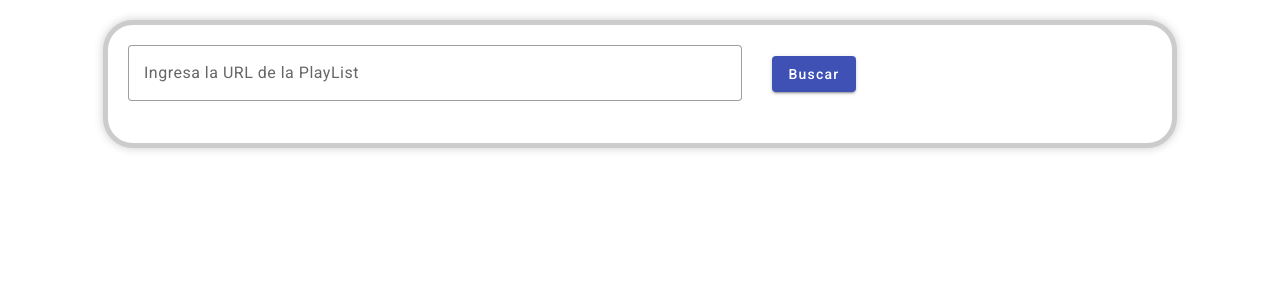
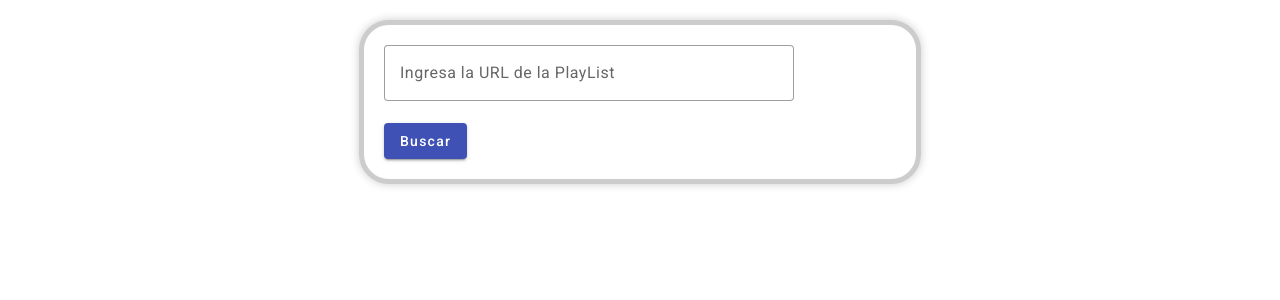
Before and after one commit to migueGO98/Practica4, an Angular app: page / in a window 1280 px wide. Shown: the top 300 px of the page. Built offline with nearby package versions, Linux system fonts and the light colour scheme.

Commit message:
Enviar idPlayList de hijo a padre

```diff
--- a/src/app/components/input-list/input-list.component.css
+++ b/src/app/components/input-list/input-list.component.css
@@ -5,7 +5,7 @@
 }
 
 .busquedaHijo{
-    width: 80%;
+    width: 40%;
     margin: 20px;
     padding: 20px;
     border: 5px solid #ccc;
@@ -15,6 +15,6 @@
 }
 
 .input{
-    width: 60%;
+    width: 80%;
     margin-right: 30px;
 }
--- a/src/app/components/input-list/input-list.component.html
+++ b/src/app/components/input-list/input-list.component.html
@@ -1,8 +1,14 @@
 <div class="busquedaPadre">
     <div class="busquedaHijo">
-        <mat-form-field appearance="outline" class="input">
-            <input matInput placeholder="Ingresa la URL de la PlayList">
-        </mat-form-field>
-        <button mat-raised-button color="primary" class="boton" type="submit">Buscar</button>
+        <form class="row" (ngSubmit)="enviarIdPlayList()">
+            <mat-form-field appearance="outline" class="input">
+                <input
+                    matInput
+                    [(ngModel)]="idPlayList"
+                    name="idPlayList"
+                    placeholder="Ingresa la URL de la PlayList">
+            </mat-form-field>
+            <button type="submit" mat-raised-button color="primary">Buscar</button>
+        </form>
     </div>
 </div>
--- a/src/app/components/input-list/input-list.component.ts
+++ b/src/app/components/input-list/input-list.component.ts
@@ -1,4 +1,4 @@
-import { Component } from '@angular/core';
+import { Component, EventEmitter, Output } from '@angular/core';
 
 @Component({
   selector: 'app-input-list',
@@ -7,4 +7,17 @@ import { Component } from '@angular/core';
 })
 export class InputListComponent {
 
+  @Output()
+  public onNewString: EventEmitter<string> = new EventEmitter();
+
+  public idPlayList: string = ""
+
+  enviarIdPlayList(): void {
+    if(this.idPlayList.length === 0){
+      return
+    }else{
+      this.onNewString.emit(this.idPlayList)
+      this.idPlayList = ""
+    }
+  }
 }
--- /dev/null
+++ b/src/app/components/lista-videos/lista-videos.component.html
@@ -0,0 +1 @@
+<p>lista-videos works!</p>
--- a/src/app/youami/youami.component.html
+++ b/src/app/youami/youami.component.html
@@ -1 +1 @@
-<app-input-list></app-input-list>
+<app-input-list (onNewString)="recibirIdPlaylist($event)"></app-input-list>
--- a/src/app/youami/youami.component.ts
+++ b/src/app/youami/youami.component.ts
@@ -10,6 +10,12 @@ export class YouamiComponent {
 
   constructor(private youtubeService: YoutubeService){ }
 
+  recibirIdPlaylist(idPlaylist: string){
+    console.log("Desde padre", idPlaylist, "lo imprimo en consola")
+
+    //this.obtenerListaVideos(idPlaylist)
+  }
+
   obtenerListaVideos(idPlaylist: string){
     this.youtubeService.getListaVideos(idPlaylist).subscribe(data => console.log(data))
   }
```
Also changed, not shown: src/app/app.module.ts (+10 -5 lines), src/app/components/lista-videos/lista-videos.component.ts (added, +10 -0 lines), src/app/components/lista-videos/lista-videos.component.css (added).
